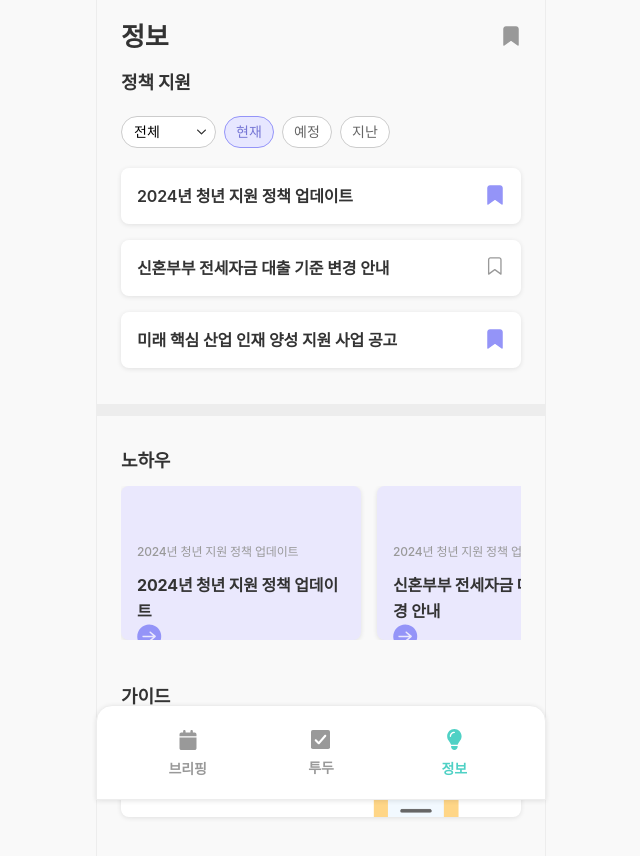
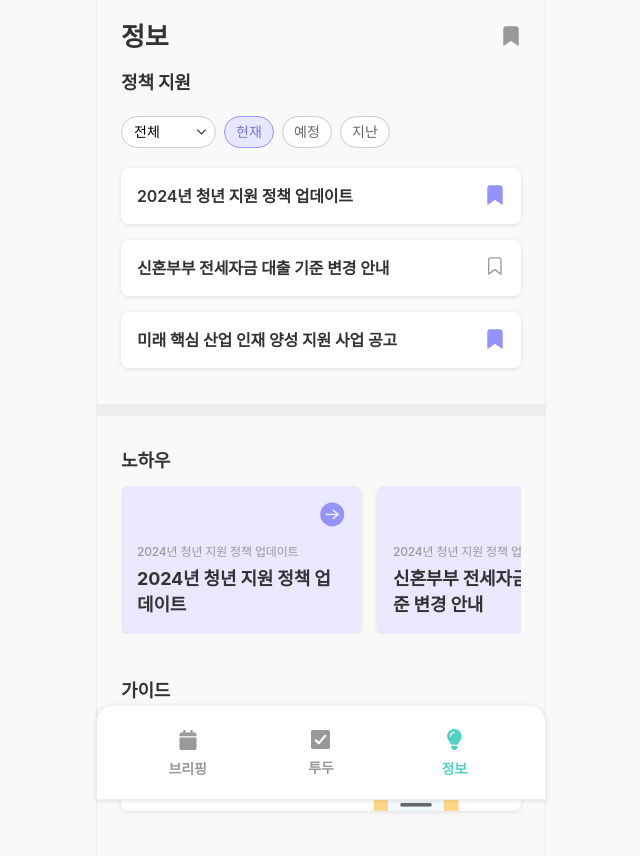
Before and after one commit to WomanTech2025-MoWo/MoWo_FE, a React (Create React App) app: page /infos in a window 1280 px wide. Shown: the top 856 px of the page, without its empty margins (319-959 px from the left). Built offline with nearby package versions, Linux system fonts and the light colour scheme; a web font is replaced by a local one.

Commit message:
♻️[Refactor] 스타일 변수 적용

```diff
--- a/src/pages/infos/components/KnowhowsListItem.tsx
+++ b/src/pages/infos/components/KnowhowsListItem.tsx
@@ -22,7 +22,7 @@ const dummyPosts: KnowhowsPost[] = [
 const KnowhowsListItemWrap = styled.ul`
   display: flex;
   flex-wrap: nowrap;
-  gap: 16px;
+  gap: var(--size-gap-md);
   overflow-x: auto;
   overflow-y: hidden;
   width: 100%;
@@ -51,7 +51,7 @@ const BoxLink = styled(Link)`
 const KnowhowsListItemBox = styled(ShadowBox)`
   background-color: var(--color-secondary-400);
   width: 240px;
-  padding-top: 60px;
+  padding-top: var(--size-inner-padding-3x);
   word-wrap: break-word;
   overflow-wrap: break-word;
   white-space: normal;
@@ -61,19 +61,19 @@ const ItemSummary = styled.p`
   color: var(--color-gray-500);
   font-size: var(--font-size-xs);
   font-weight: var(--font-weight-medium);
-  margin-bottom: 14px;
+  margin-bottom: var(--size-gap-xs);
 `;
 
 const ItemTitle = styled.p`
   font-weight: var(--font-weight-bold);
-  font-size: var(--font-size-sl);
+  font-size: var(--font-size-lg);
   line-height: var(--line-height-md);
 `;
 
 const StyledIconArrowRightCircle = styled(IconArrowRightCircle)`
   position: absolute;
-  right: var(--size-layout-padding);
-  top: var(--size-layout-padding);
+  right: var(--size-gap-md);
+  top: var(--size-gap-md);
 `;
 
 const KnowhowsListItem = () => {
```
